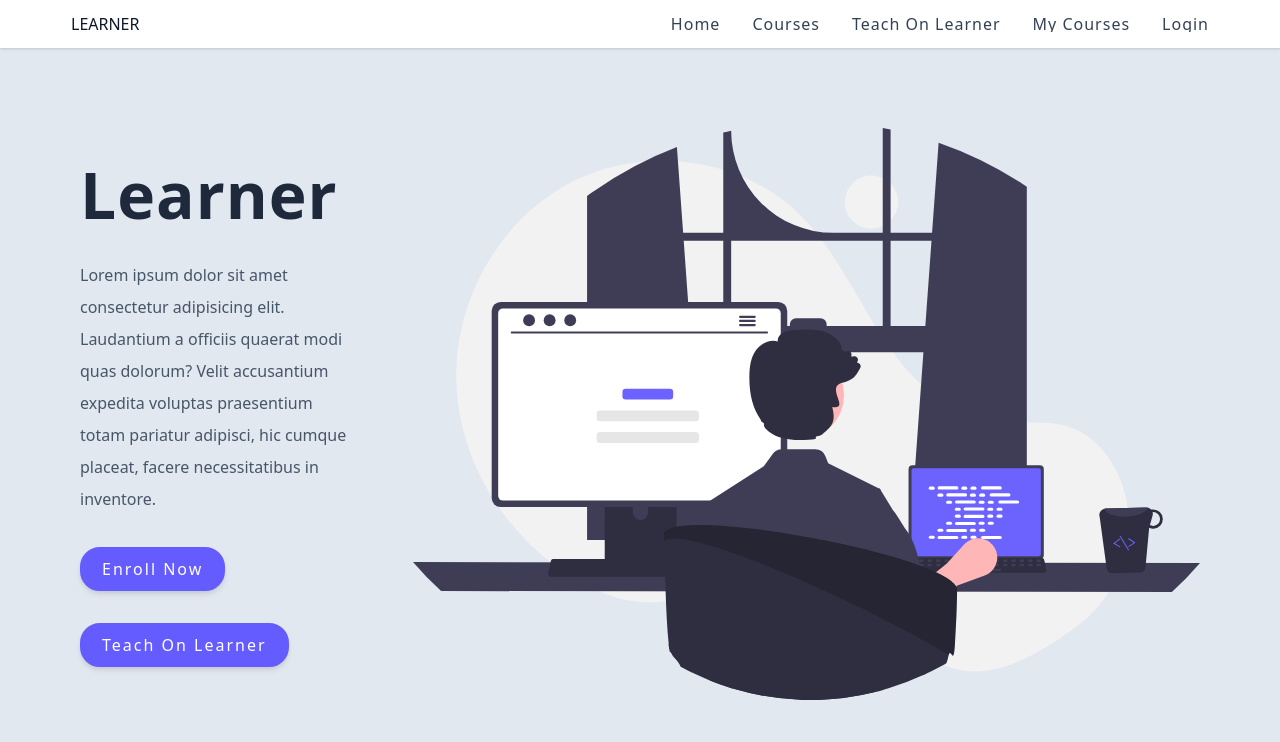
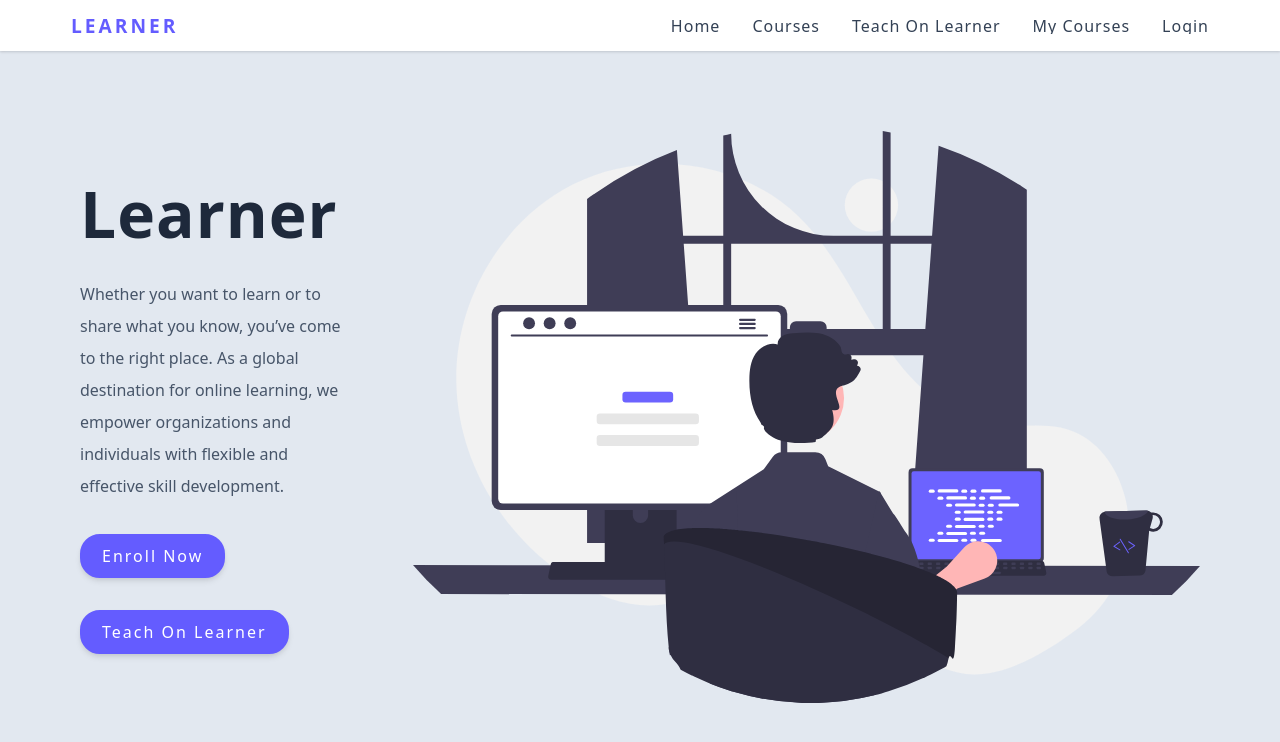
Before and after one commit to Mnyu/learner-app, a Next.js app: page / in a window 1280 px wide. Shown: the top 742 px of the page. Built offline with nearby package versions, Linux system fonts and the light colour scheme; no server answers; the database is empty.

Commit message:
logo fix and home button fix

```diff
--- a/src/components/Navbar.tsx
+++ b/src/components/Navbar.tsx
@@ -27,10 +27,16 @@ const Navbar = () => {
     }
   };
 
+  const handleLogoClick = () => {
+    router.push('/');
+  };
+
   return (
     <nav>
       <div className='nav-center'>
-        <div className='nav-header'>LEARNER</div>
+        <div className='nav-header' onClick={handleLogoClick}>
+          LEARNER
+        </div>
         {userRole && (
           <div className='user-name'>
             Welcome
--- a/src/pages/index.tsx
+++ b/src/pages/index.tsx
@@ -3,10 +3,14 @@ import Image from 'next/image';
 import { Inter } from 'next/font/google';
 import Link from 'next/link';
 import InitUser from '@/components/InitUser';
+import { useRecoilValue } from 'recoil';
+import { userRoleSelector } from '@/store/selectors/userSelector';
 
 const inter = Inter({ subsets: ['latin'] });
 
 export default function Home() {
+  const userRole = useRecoilValue(userRoleSelector);
+  const isAdmin = userRole === 'admin';
   return (
     <>
       <Head>
@@ -21,11 +25,10 @@ export default function Home() {
             <div className='hero-title'>
               <h1>Learner</h1>
               <p>
-                Lorem ipsum dolor sit amet consectetur adipisicing elit.
-                Laudantium a officiis quaerat modi quas dolorum? Velit
-                accusantium expedita voluptas praesentium totam pariatur
-                adipisci, hic cumque placeat, facere necessitatibus in
-                inventore.
+                Whether you want to learn or to share what you know, you’ve come
+                to the right place. As a global destination for online learning,
+                we empower organizations and individuals with flexible and
+                effective skill development.
               </p>
               <Link href='/courses' className='btn hero-btn'>
                 Enroll Now
@@ -33,9 +36,11 @@ export default function Home() {
               <br />
               <br />
               <br />
-              <Link href='/teach' className='btn hero-btn'>
-                Teach On Learner
-              </Link>
+              {!isAdmin && (
+                <Link href='/teach' className='btn hero-btn'>
+                  Teach On Learner
+                </Link>
+              )}
             </div>
             <div className='img-container'>
               <img src='/home.svg' alt='Home' />
--- a/src/styles/globals.css
+++ b/src/styles/globals.css
@@ -406,10 +406,16 @@ nav {
 }
 
 .nav-header {
+  text-transform: none;
   display: flex;
   align-items: center;
   justify-content: space-between;
   padding: 1rem;
+  font-weight: 700;
+  letter-spacing: 3px;
+  cursor: pointer;
+  color: var(--primary-500);
+  font-size: larger;
 }
 
 .links a {
```
